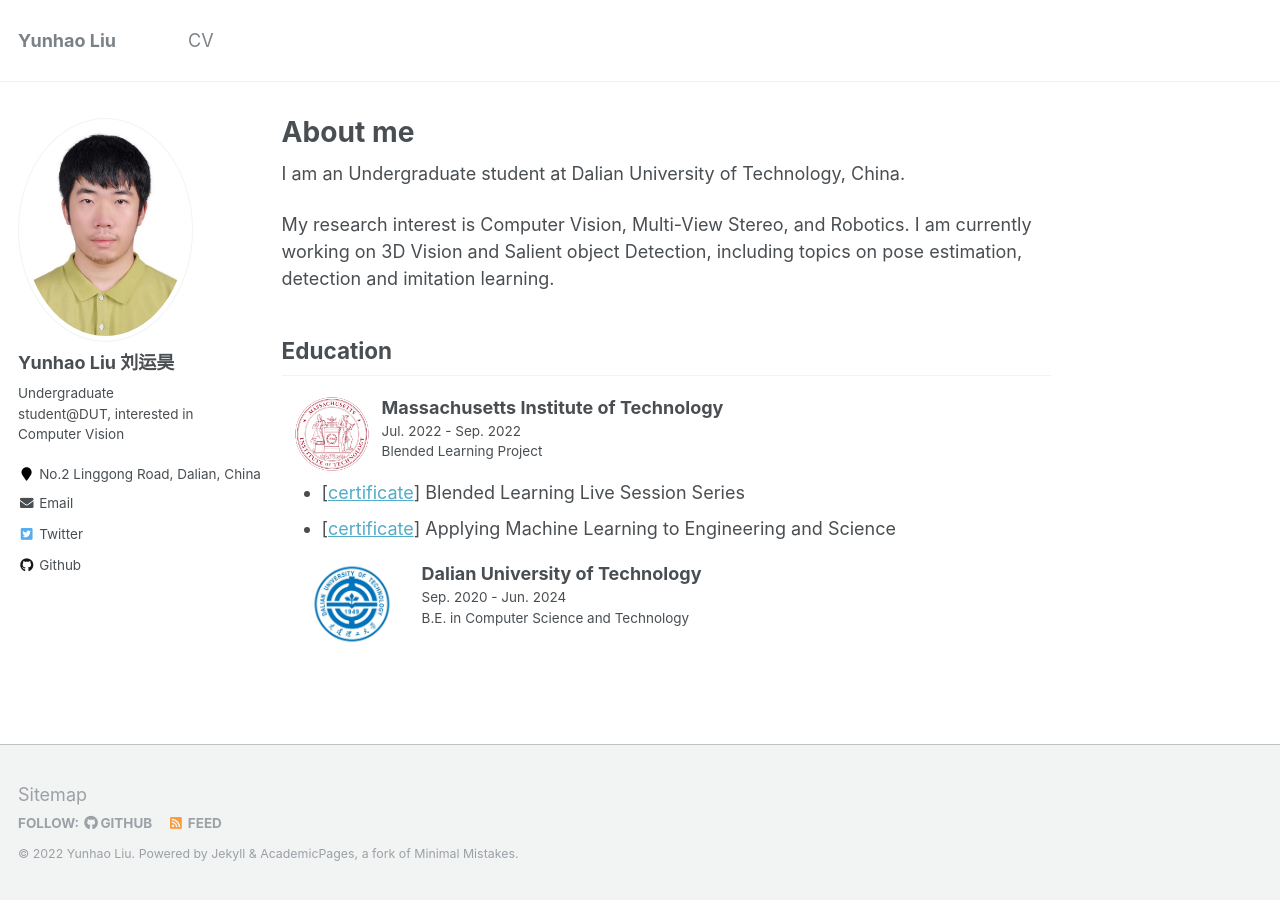
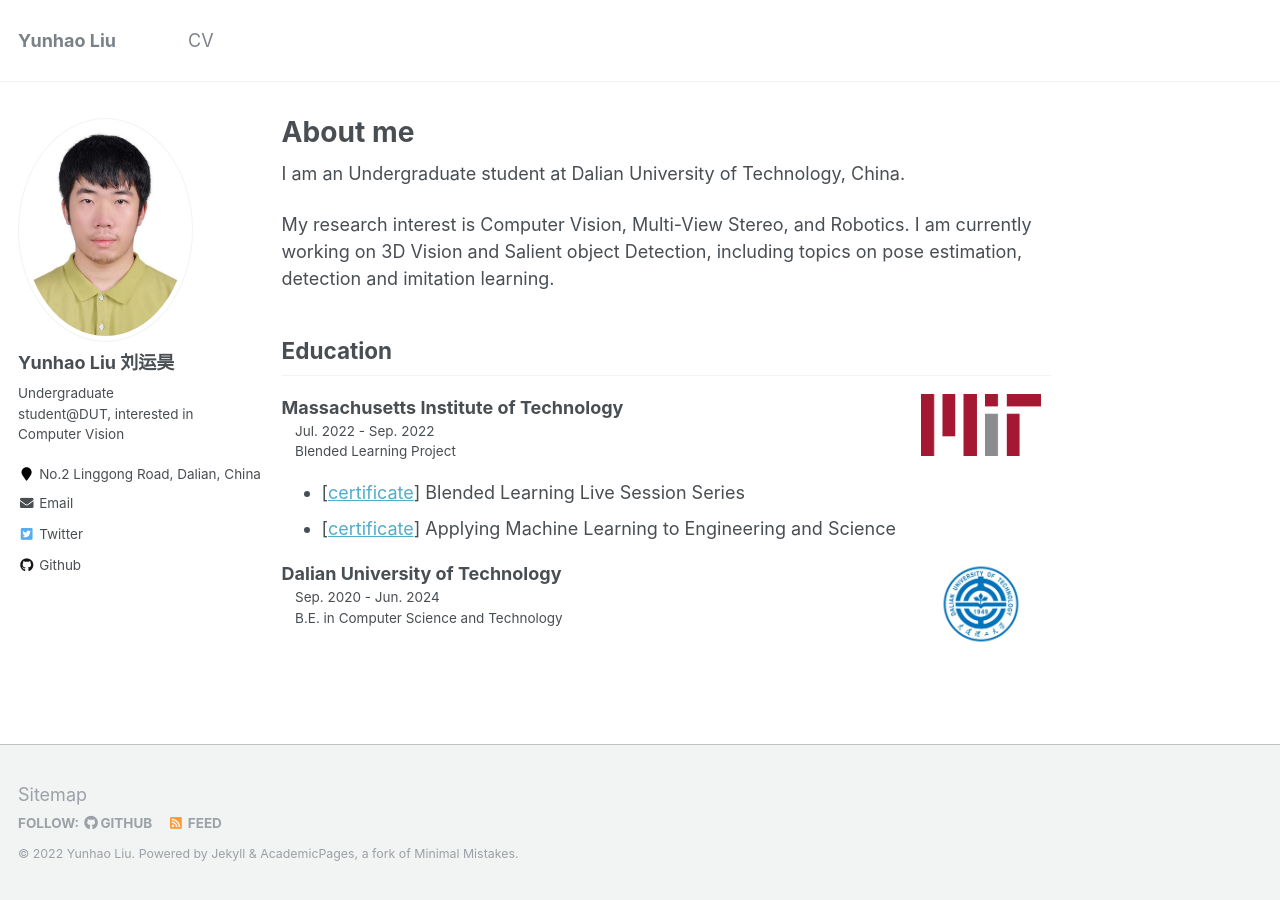
Before and after one commit to liuyunhaozz/liuyunhaozz.github.io, a Jekyll site: the page built from _pages/about.md, in a window 1280 px wide. Built offline with Jekyll 4.4.1, drawn with Linux system fonts in a browser that asks for light colours.

Commit message:
update about

```diff
--- a/_pages/about.md
+++ b/_pages/about.md
@@ -13,9 +13,9 @@
 I am currently working on 3D Vision and Salient object Detection, including topics on pose estimation, detection and imitation learning.
 
 ## Education
-<dl><dt><img align="left" width="80" height="80" hspace="10" src="./images/mit-new.png"/></dt><dt>Massachusetts Institute of Technology</dt><dd>Jul. 2022 - Sep. 2022</dd><dd>Blended Learning Project</dd></dl>
+<dl><dt><img align="right" width="120" height="120" hspace="10" src="./images/mit.png"/></dt><dt>Massachusetts Institute of Technology</dt><dd>Jul. 2022 - Sep. 2022</dd><dd>Blended Learning Project</dd></dl>
 
 * [[certificate](https://www.credential.net/dbe9c413-f7a9-42ed-9477-e5d53f67c39a)] Blended Learning Live Session Series
 * [[certificate](https://xpro.mit.edu/certificate/d95310c4-f466-499e-a3a1-5260bb42f8bd)] Applying Machine Learning to Engineering and Science
 
-<dl><dt><img align="left" width="120" height="120" hspace="10" src="./images/dut.bmp"/></dt><dt>Dalian University of Technology</dt><dd>Sep. 2020 - Jun. 2024</dd><dd>B.E. in Computer Science and Technology</dd></dl>
+<dl><dt><img align="right" width="120" height="120" hspace="10" src="./images/dut.bmp"/></dt><dt>Dalian University of Technology</dt><dd>Sep. 2020 - Jun. 2024</dd><dd>B.E. in Computer Science and Technology</dd></dl>
```
